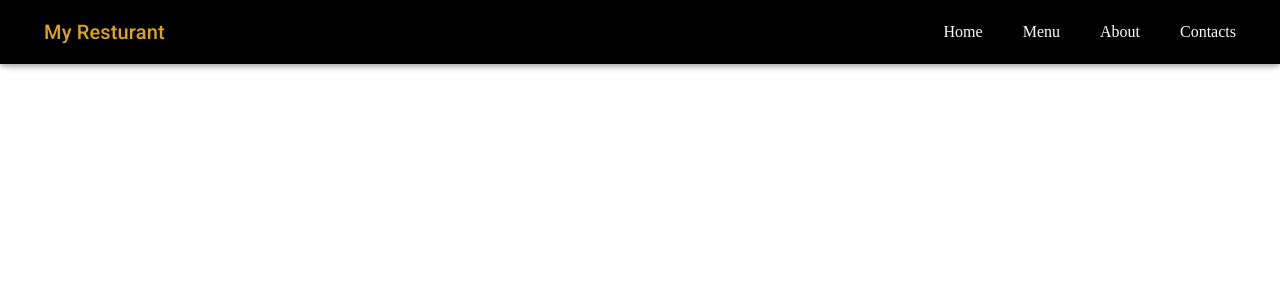
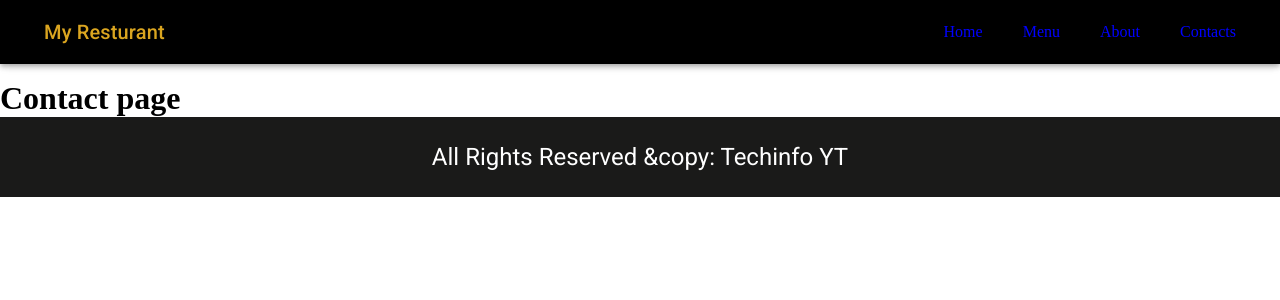
Before and after one commit to Gnanashekar045/routematerialui, a React (Create React App) app: page /contacts in a window 1280 px wide. Shown: the top 300 px of the page. Built offline with nearby package versions, Linux system fonts and the light colour scheme; some icons are missing.

Commit message:
Footer section  complition

```diff
--- /dev/null
+++ b/src/components/layout/Footer.jsx
@@ -0,0 +1,16 @@
+import { Box, Typography } from '@mui/material'
+import React from 'react'
+
+const Footer = () => {
+  return (
+    <>
+    <Box sx={{textAlign: 'center', bgcolor: '#1A1A19', color: 'white', p:3}}>
+        <Typography variant='h5' sx={{"@media (max-width:600px)": {fontSize: "1rem",},}}>
+            All Rights Reserved &copy: Techinfo YT
+        </Typography>
+    </Box>
+    </>
+  )
+}
+
+export default Footer
--- a/src/components/layout/Header.jsx
+++ b/src/components/layout/Header.jsx
@@ -1,4 +1,4 @@
-import { AppBar, Box, Drawer, IconButton, Toolbar, Typography } from '@mui/material'
+import { AppBar, Box, Divider, Drawer, IconButton, Toolbar, Typography } from '@mui/material'
 import FastfoodIcon from '@mui/icons-material/Fastfood';
 import React, { useState } from 'react'
 import { Link } from 'react-router-dom';
@@ -16,11 +16,12 @@ const Header = () => {
   //Menu drawer//
   const drawer = (
     <Box onClick={handleDrawerToggle} sx={{textAlign: 'center'}} >
-      <Typography color={"goldenrod"} variant='h6' component="div" sx={{flexGrow: 1}}>
+      <Typography color={"goldenrod"} variant='h6' component="div" sx={{flexGrow: 1, my: 2}}>
             <FastfoodIcon/>
             My Resturant
           </Typography>
-            <ul className='NavigationMenu'>
+          <Divider/>
+            <ul className='MobileNavigationMenu'>
               <li><Link to={"/"}>Home</Link></li>
               <li><Link to={"/menu"}>Menu</Link></li>
               <li><Link to={"/about"}>About</Link></li>
@@ -63,6 +64,9 @@ const Header = () => {
           {drawer}
         </Drawer>
       </Box>
+      <Box sx={{p: 1}}>
+        <Toolbar/>
+      </Box>
     </Box>
     </>
   )
--- a/src/components/layout/Layout.jsx
+++ b/src/components/layout/Layout.jsx
@@ -1,11 +1,13 @@
 import React from 'react'
 import Header from './Header'
+import Footer from './Footer'
 
 const Layout = ({children}) => {
   return (
     <>
     <Header/>
     <div>{children}</div>
+    <Footer/>
     </>
   )
 }
--- a/src/components/styles/styles.css
+++ b/src/components/styles/styles.css
@@ -11,5 +11,18 @@
 
 .NavigationMenu li a {
     text-decoration: none;
-    color: white;
+    color: blue;
 }
+
+.MobileNavigationMenu {
+    list-style: none;
+}
+
+.MobileNavigationMenu  li {
+    margin-top: 20px;
+}
+
+.MobileNavigationMenu li a {
+    text-decoration: none;
+    font-size: 1.4rem;
+}
```
